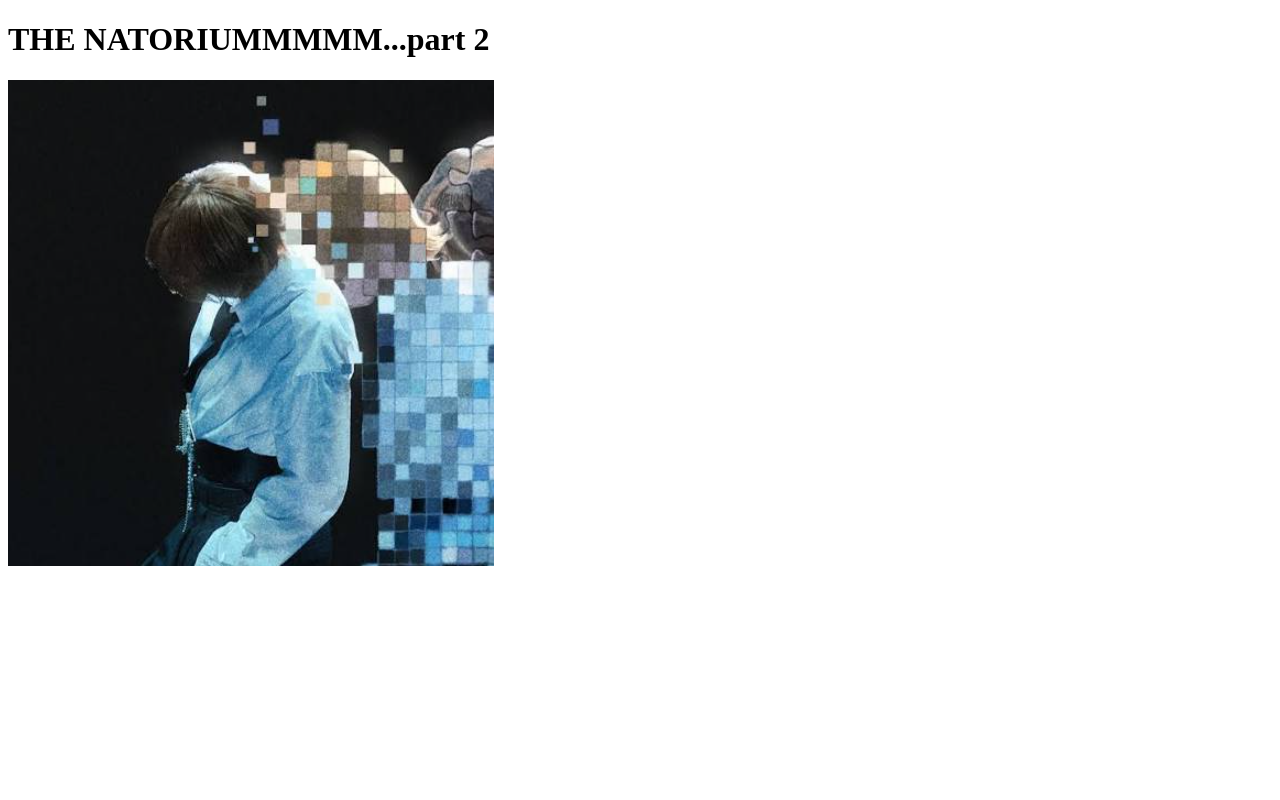
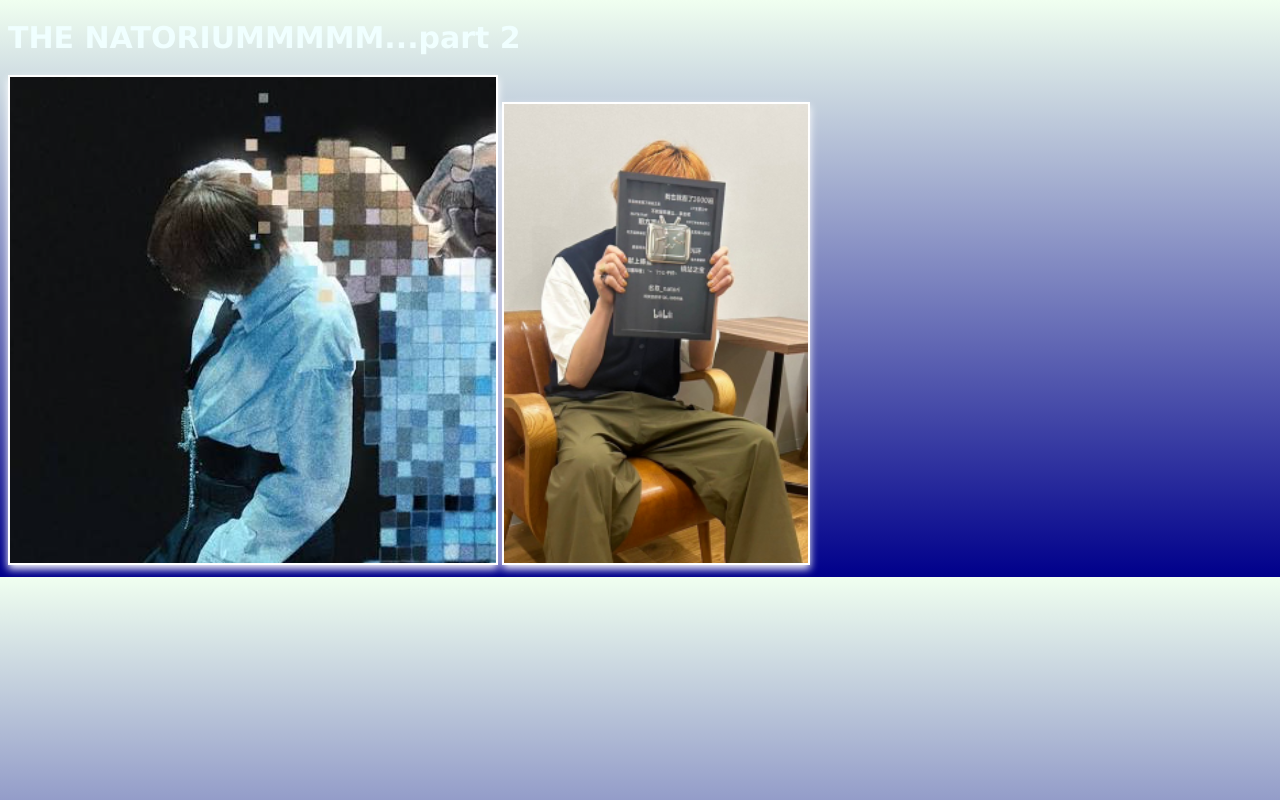
Before and after one commit to saanvia-25/natori, a plain HTML site: page index.html in a window 1280 px wide. Drawn offline with Linux system fonts and the light colour scheme.

Commit message:
added css and screenshot 2

```diff
--- a/index.html
+++ b/index.html
@@ -4,9 +4,11 @@
     <meta charset="UTF-8">
     <meta name="viewport" content="width=>, initial-scale=1.0">
     <title>natori my kingggg</title>
+    <link rel="stylesheet" href="style.css">
 </head>
 <body>
    <h1>THE NATORIUMMMMM...part 2</h1>
-   <img src="Screenshot 2026-10-02 2.49.45 PM.png" alt= natori's spotify profile pic
+   <img src="Screenshot 2026-10-02 2.49.45 PM.png" alt= "natori's spotify profile pic">
+   <img src="Screenshot 2026-11-13 3.01.10 PM.png"
 </body>
 </html>
--- /dev/null
+++ b/style.css
@@ -0,0 +1,20 @@
+body {
+    background: linear-gradient(to top, #00008B, #F0FFF0);
+}
+
+h1 {
+    font-size: 30px;
+    color:azure;
+    font-family: 'Lucida Sans', 'Lucida Sans Regular', 'Lucida Grande', 'Lucida Sans Unicode', Geneva, Verdana, sans-serif;
+}
+
+p{
+    font-size: 20px;
+    color:azure;
+    font-family: 'Times New Roman', Times, serif;
+}
+
+img{
+    border: 2px solid white;
+    box-shadow: 0 4px 8px white; /*offset-x offset-y blur-radius colors*/
+}
```
Also changed, not shown: Screenshot 2026-11-13 3.01.10 PM.png (added).
